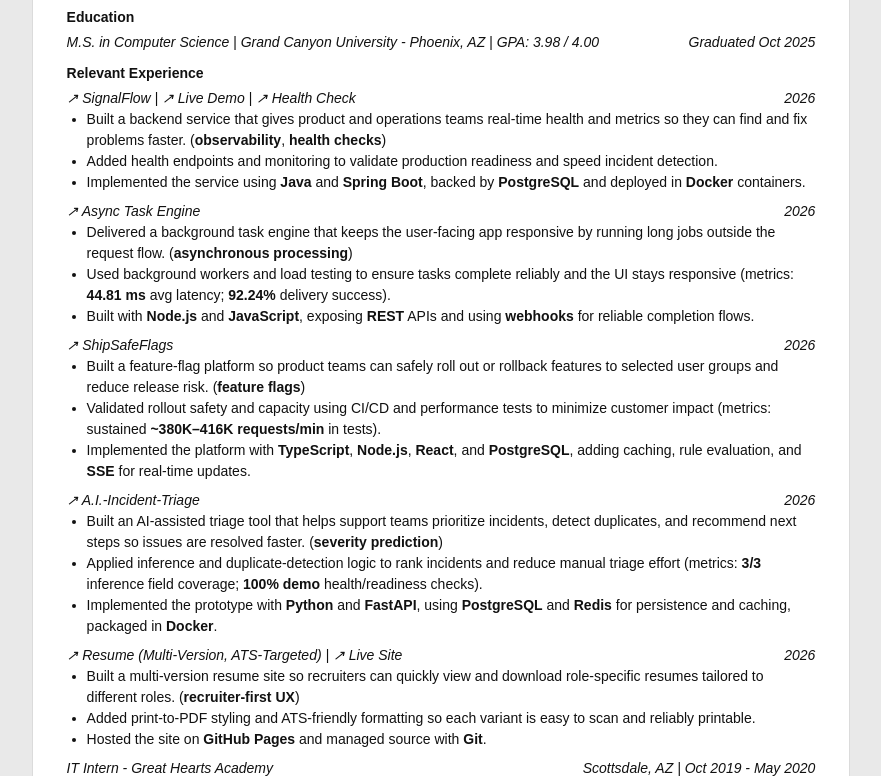
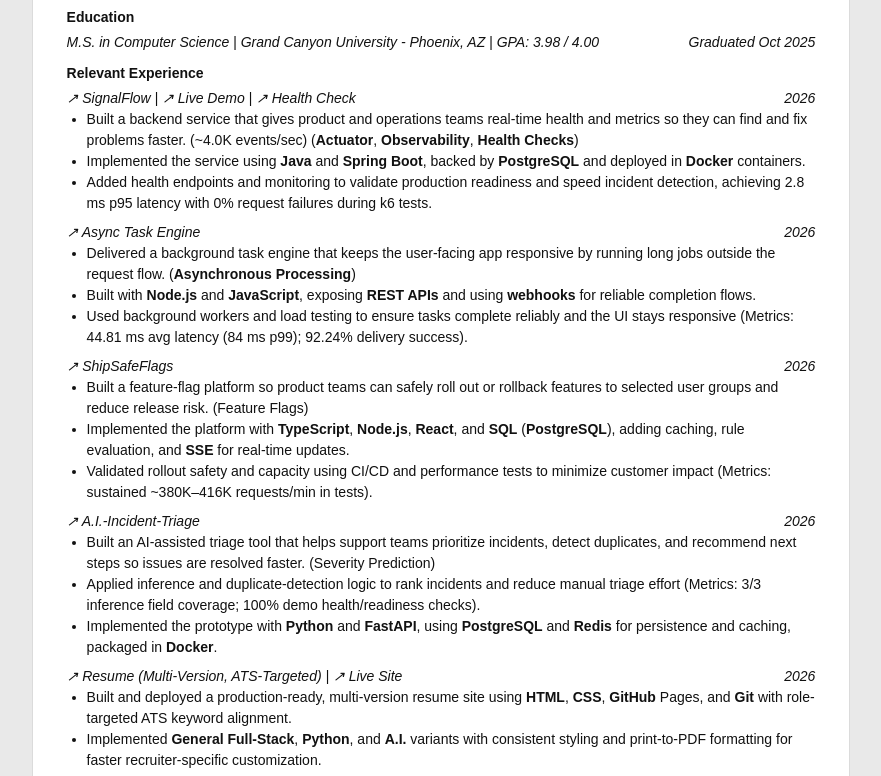
Before and after one commit to Professional-JFR/Resume, a plain HTML site: page resume-general.html in a window 1280 px wide. Shown: the part 161-937 px from the top of the page, without its empty margins (199-1080 px from the left). Drawn offline with Linux system fonts and the light colour scheme.

Commit message:
Update resume content and formatting for clarity

```diff
--- a/resume-general.html
+++ b/resume-general.html
@@ -148,9 +148,9 @@
             <span class="entry-meta">2026</span>
           </div>
           <ul>
-            <li>Built a backend service that gives product and operations teams real-time health and metrics so they can find and fix problems faster. (<strong>observability</strong>, <strong>health checks</strong>)</li>
-            <li>Added health endpoints and monitoring to validate production readiness and speed incident detection.</li>
+            <li>Built a backend service that gives product and operations teams real-time health and metrics so they can find and fix problems faster. (~4.0K events/sec) (<strong>Actuator</strong>, <strong>Observability</strong>, <strong>Health Checks</strong>)</li>
             <li>Implemented the service using <strong>Java</strong> and <strong>Spring Boot</strong>, backed by <strong>PostgreSQL</strong> and deployed in <strong>Docker</strong> containers.</li>
+            <li>Added health endpoints and monitoring to validate production readiness and speed incident detection, achieving 2.8 ms p95 latency with 0% request failures during k6 tests.</li>
           </ul>
         </div>
 
@@ -160,9 +160,9 @@
             <span class="entry-meta">2026</span>
           </div>
           <ul>
-            <li>Delivered a background task engine that keeps the user-facing app responsive by running long jobs outside the request flow. (<strong>asynchronous processing</strong>)</li>
-            <li>Used background workers and load testing to ensure tasks complete reliably and the UI stays responsive (metrics: <strong>44.81 ms</strong> avg latency; <strong>92.24%</strong> delivery success).</li>
-            <li>Built with <strong>Node.js</strong> and <strong>JavaScript</strong>, exposing <strong>REST</strong> APIs and using <strong>webhooks</strong> for reliable completion flows.</li>
+            <li>Delivered a background task engine that keeps the user-facing app responsive by running long jobs outside the request flow. (<strong>Asynchronous Processing</strong>)</li>
+            <li>Built with <strong>Node.js</strong> and <strong>JavaScript</strong>, exposing <strong>REST APIs</strong> and using <strong>webhooks</strong> for reliable completion flows.</li>
+            <li>Used background workers and load testing to ensure tasks complete reliably and the UI stays responsive (Metrics: 44.81 ms avg latency (84 ms p99); 92.24% delivery success).</li>
           </ul>
         </div>
 
@@ -172,9 +172,9 @@
             <span class="entry-meta">2026</span>
           </div>
           <ul>
-            <li>Built a feature-flag platform so product teams can safely roll out or rollback features to selected user groups and reduce release risk. (<strong>feature flags</strong>)</li>
-            <li>Validated rollout safety and capacity using CI/CD and performance tests to minimize customer impact (metrics: sustained <strong>~380K–416K requests/min</strong> in tests).</li>
-            <li>Implemented the platform with <strong>TypeScript</strong>, <strong>Node.js</strong>, <strong>React</strong>, and <strong>PostgreSQL</strong>, adding caching, rule evaluation, and <strong>SSE</strong> for real-time updates.</li>
+            <li>Built a feature-flag platform so product teams can safely roll out or rollback features to selected user groups and reduce release risk. (Feature Flags)</li>
+            <li>Implemented the platform with <strong>TypeScript</strong>, <strong>Node.js</strong>, <strong>React</strong>, and <strong>SQL</strong> (<strong>PostgreSQL</strong>), adding caching, rule evaluation, and <strong>SSE</strong> for real-time updates.</li>
+            <li>Validated rollout safety and capacity using CI/CD and performance tests to minimize customer impact (Metrics: sustained ~380K–416K requests/min in tests).</li>
           </ul>
         </div>
 
@@ -184,8 +184,8 @@
             <span class="entry-meta">2026</span>
           </div>
           <ul>
-            <li>Built an AI-assisted triage tool that helps support teams prioritize incidents, detect duplicates, and recommend next steps so issues are resolved faster. (<strong>severity prediction</strong>)</li>
-            <li>Applied inference and duplicate-detection logic to rank incidents and reduce manual triage effort (metrics: <strong>3/3</strong> inference field coverage; <strong>100% demo</strong> health/readiness checks).</li>
+            <li>Built an AI-assisted triage tool that helps support teams prioritize incidents, detect duplicates, and recommend next steps so issues are resolved faster. (Severity Prediction)</li>
+            <li>Applied inference and duplicate-detection logic to rank incidents and reduce manual triage effort (Metrics: 3/3 inference field coverage; 100% demo health/readiness checks).</li>
             <li>Implemented the prototype with <strong>Python</strong> and <strong>FastAPI</strong>, using <strong>PostgreSQL</strong> and <strong>Redis</strong> for persistence and caching, packaged in <strong>Docker</strong>.</li>
           </ul>
         </div>
@@ -196,9 +196,8 @@
             <span class="entry-meta">2026</span>
           </div>
           <ul>
-            <li>Built a multi-version resume site so recruiters can quickly view and download role-specific resumes tailored to different roles. (<strong>recruiter-first UX</strong>)</li>
-            <li>Added print-to-PDF styling and ATS-friendly formatting so each variant is easy to scan and reliably printable.</li>
-            <li>Hosted the site on <strong>GitHub Pages</strong> and managed source with <strong>Git</strong>.</li>
+            <li>Built and deployed a production-ready, multi-version resume site using <strong>HTML</strong>, <strong>CSS</strong>, <strong>GitHub</strong> Pages, and <strong>Git</strong> with role-targeted ATS keyword alignment.</li>
+            <li>Implemented <strong>General Full-Stack</strong>, <strong>Python</strong>, and <strong>A.I.</strong> variants with consistent styling and print-to-PDF formatting for faster recruiter-specific customization.</li>
           </ul>
         </div>
 
@@ -208,7 +207,7 @@
             <span class="entry-meta">Scottsdale, AZ | Oct 2019 - May 2020</span>
           </div>
           <ul>
-            <li>Provided hands-on device and software support to keep daily campus operations running smoothly. (<strong>end-user support</strong>)</li>
+            <li>Provided hands-on device and software support to keep daily campus operations running smoothly. (End-User Support)</li>
           </ul>
         </div>
       </section>
```
